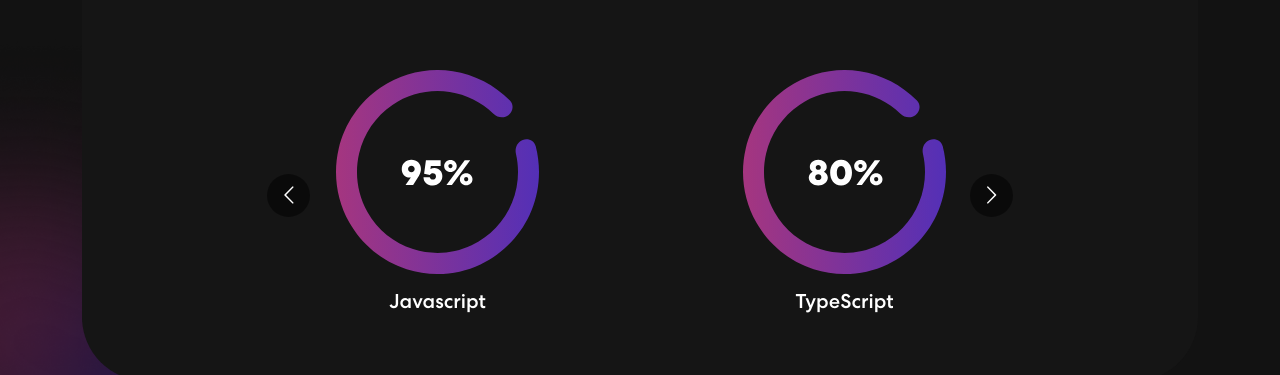
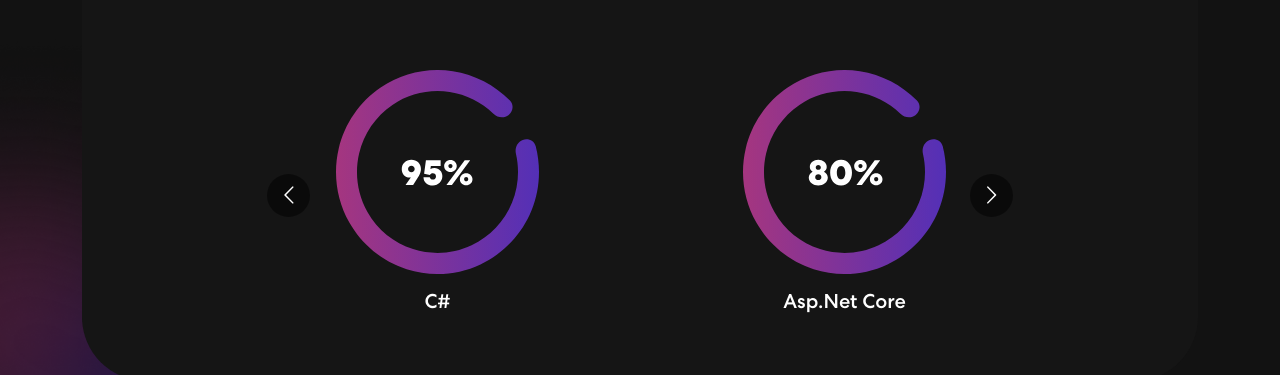
Before and after one commit to Rahull-Adk/personal-portfolio, a React (Create React App) app in the folder frontend/: page / in a window 1280 px wide. Shown: the part 893-1268 px from the top of the page. Built offline with nearby package versions, Linux system fonts and the light colour scheme.

Commit message:
Update Skills.js

```diff
--- a/frontend/src/components/Skills.js
+++ b/frontend/src/components/Skills.js
@@ -44,6 +44,25 @@
                 infinite={true}
                 className="owl-carousel owl-theme skill-slider"
               >
+                  <div className="item">
+                  <img src={meter1} alt="Image" />
+                  <h5>C#</h5>
+                </div>
+
+                  <div className="item">
+                  <img src={meter2} alt="Image" />
+                  <h5>Asp.Net Core</h5>
+                </div>
+
+                                    <div className="item">
+                  <img src={meter2} alt="Image" />
+                  <h5>.Net</h5>
+                </div>
+
+                                    <div className="item">
+                  <img src={meter3} alt="Image" />
+                  <h5>SQL</h5>
+                </div>
                 <div className="item">
                   <img src={meter1} alt="Image" />
                   <h5>Javascript</h5>
```
